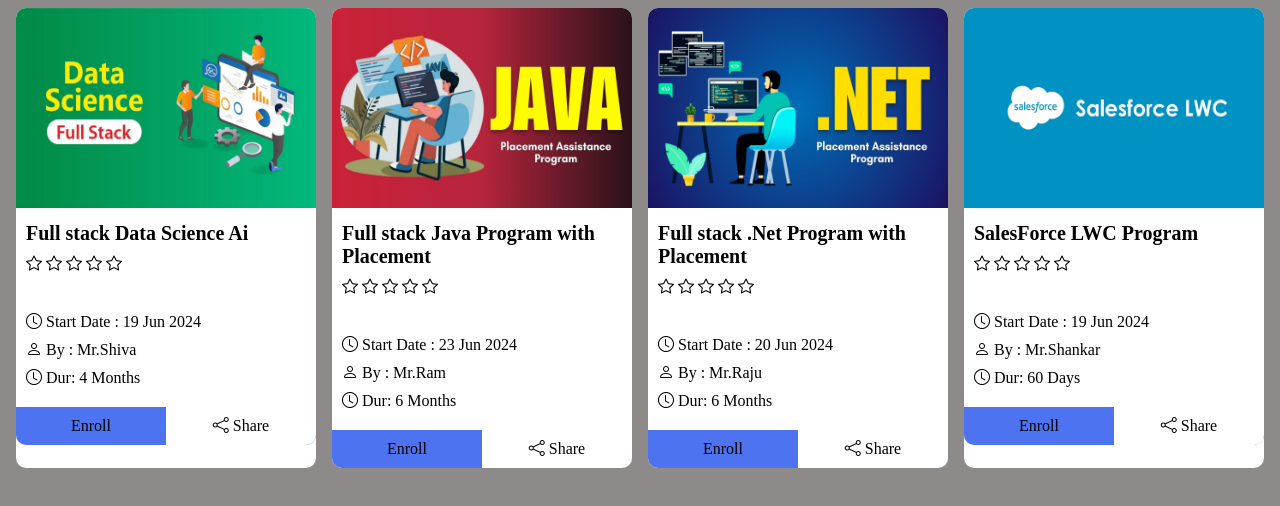
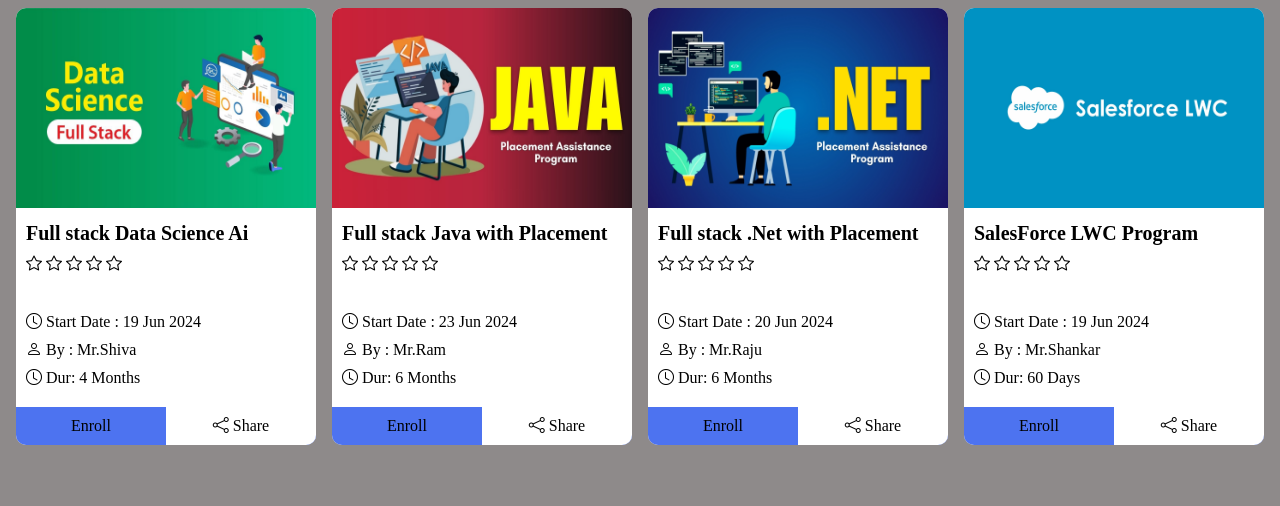
Before and after one commit to karthikeya-goud/practice, a website: page public/a006cards.html in a window 1280 px wide. Drawn offline with nearby package versions, Linux system fonts and the light colour scheme.

Commit message:
Update a006cards.html

```diff
--- a/public/a006cards.html
+++ b/public/a006cards.html
@@ -94,7 +94,7 @@
             <div class="card">
                 <img src="./images/n2.jpg" alt="" class="card-img">
                 <div class="card-header">
-                    <div class="card-title">Full stack Java Program with Placement</div>
+                    <div class="card-title">Full stack Java with Placement</div>
                     <div class="ratings">
                         <span class="bi bi-star"></span>
                         <span class="bi bi-star"></span>
@@ -122,7 +122,7 @@
             <div class="card">
                 <img src="./images/n3.jpg" alt="" class="card-img">
                 <div class="card-header">
-                    <div class="card-title">Full stack .Net Program with Placement</div>
+                    <div class="card-title">Full stack .Net with Placement</div>
                     <div class="ratings">
                         <span class="bi bi-star"></span>
                         <span class="bi bi-star"></span>
```
